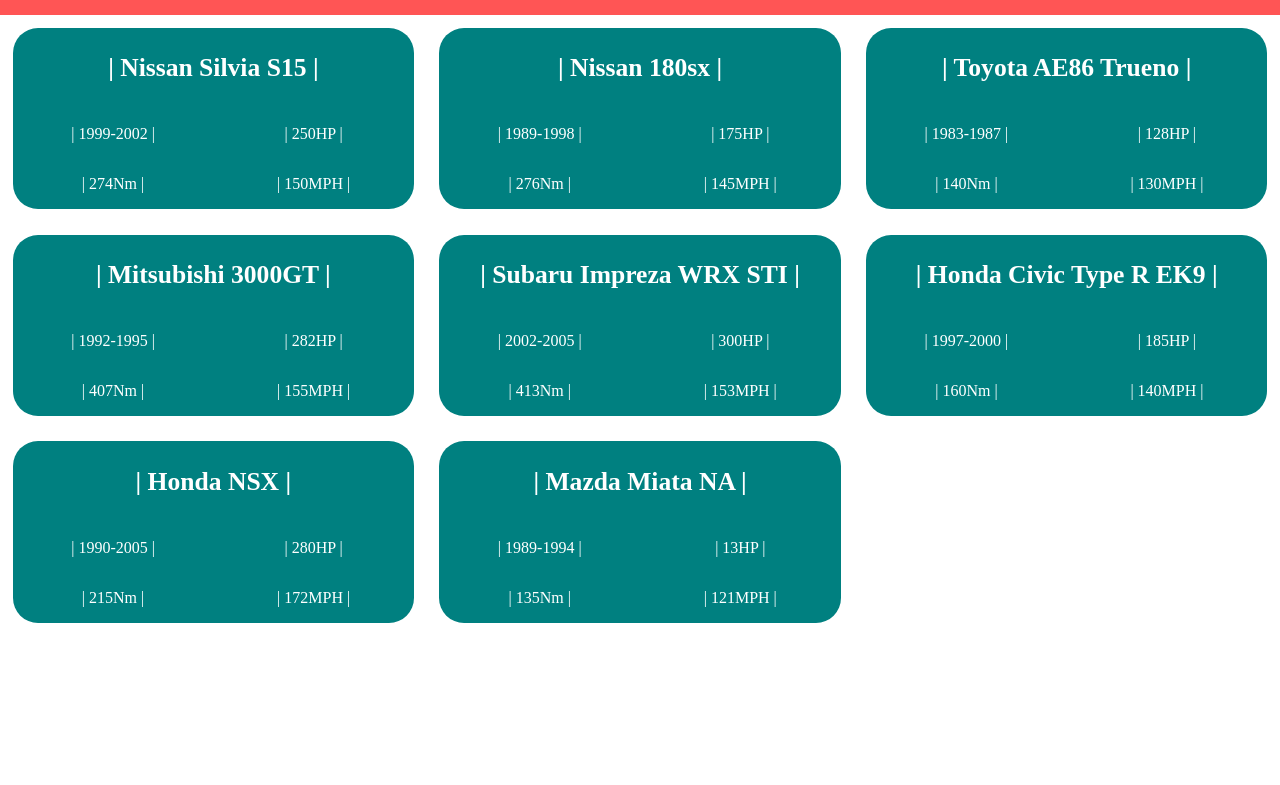
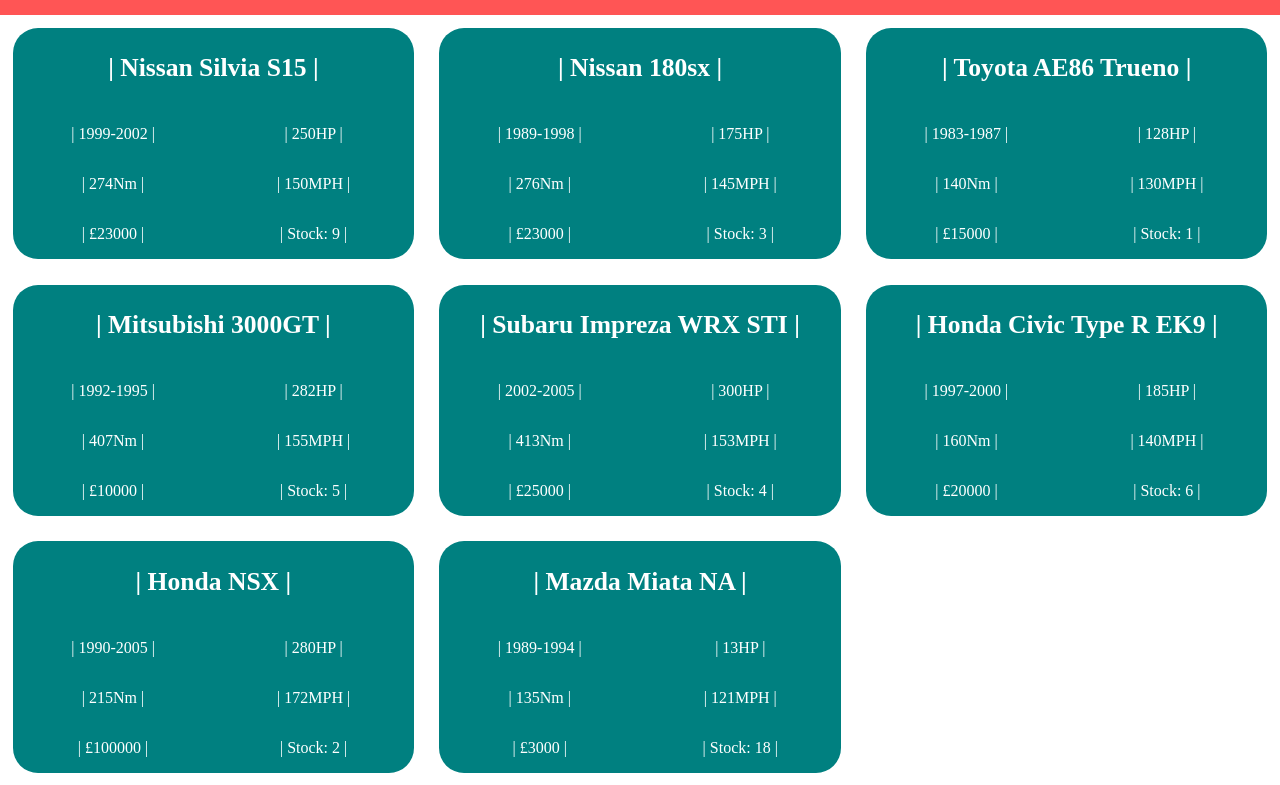
Before and after one commit to s019017/Japanese-Car-Shop, a plain HTML site: page index.html in a window 1280 px wide. Shown: the part 113-898 px from the top of the page. Before the commit the page ends 800 px from the top, so only its background shows below. Drawn offline with Linux system fonts and the light colour scheme.

Commit message:
Stage 2 - all info

```diff
--- a/script.js
+++ b/script.js
@@ -38,6 +38,11 @@ function createCarList(cars){
         let topSpeedLbl = document.createElement('p');
         topSpeedLbl.textContent = "| " + car.topSpeed + "MPH |";
 
+        let priceLbl = document.createElement('p');
+        priceLbl.textContent = "| £" + car.price + " |"
+
+        let stockLbl = document.createElement('p');
+        stockLbl.textContent = "| Stock: " + car.stock + " |"
 
         carNameContainer.append(carNameLbl)
         listItemContainer.append(carNameContainer)
@@ -46,10 +51,10 @@ function createCarList(cars){
         productItemContent.append(hpLbl);
         productItemContent.append(torqueLbl);
         productItemContent.append(topSpeedLbl);
-
+        productItemContent.append(priceLbl);
+        productItemContent.append(stockLbl);
 
         listItemContainer.append(productItemContent);
-
 
 
         productGrid.append(listItemContainer);
```
Also changed, not shown: index.html (+1 -1 lines).
